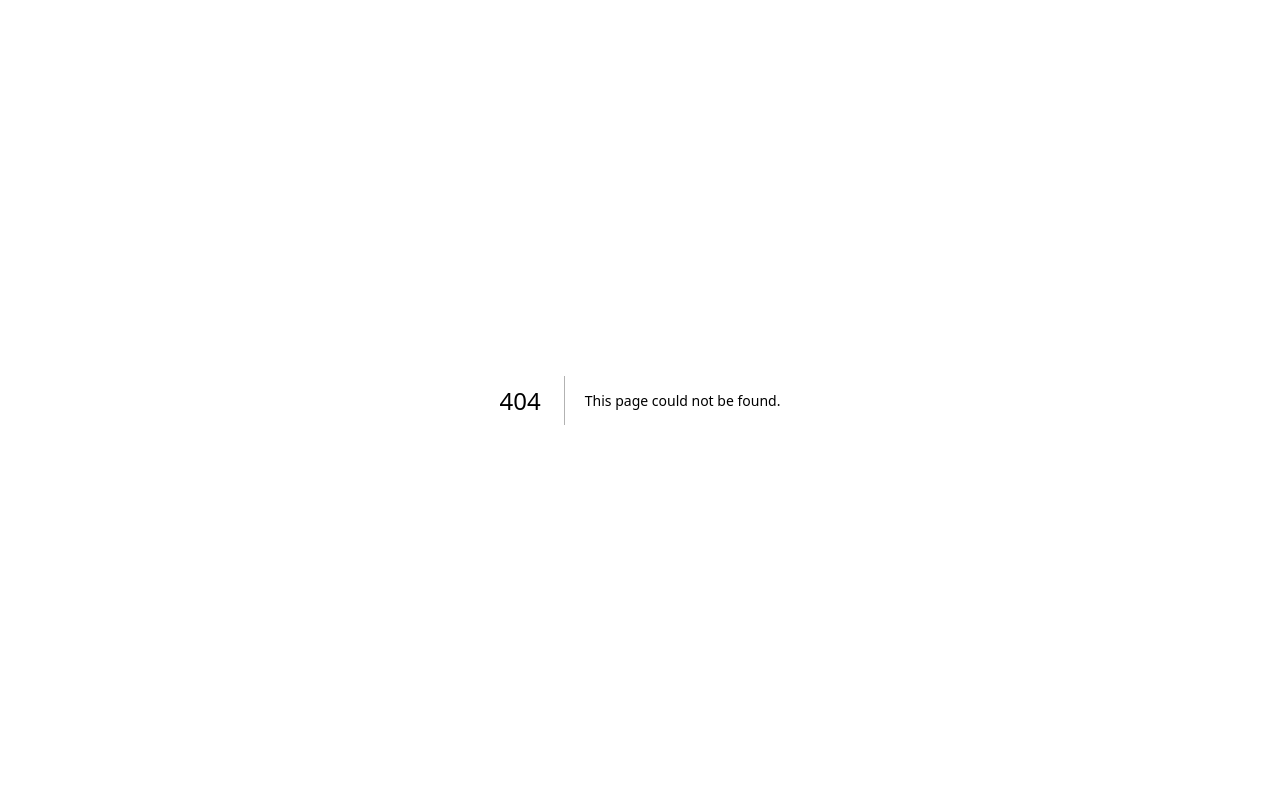
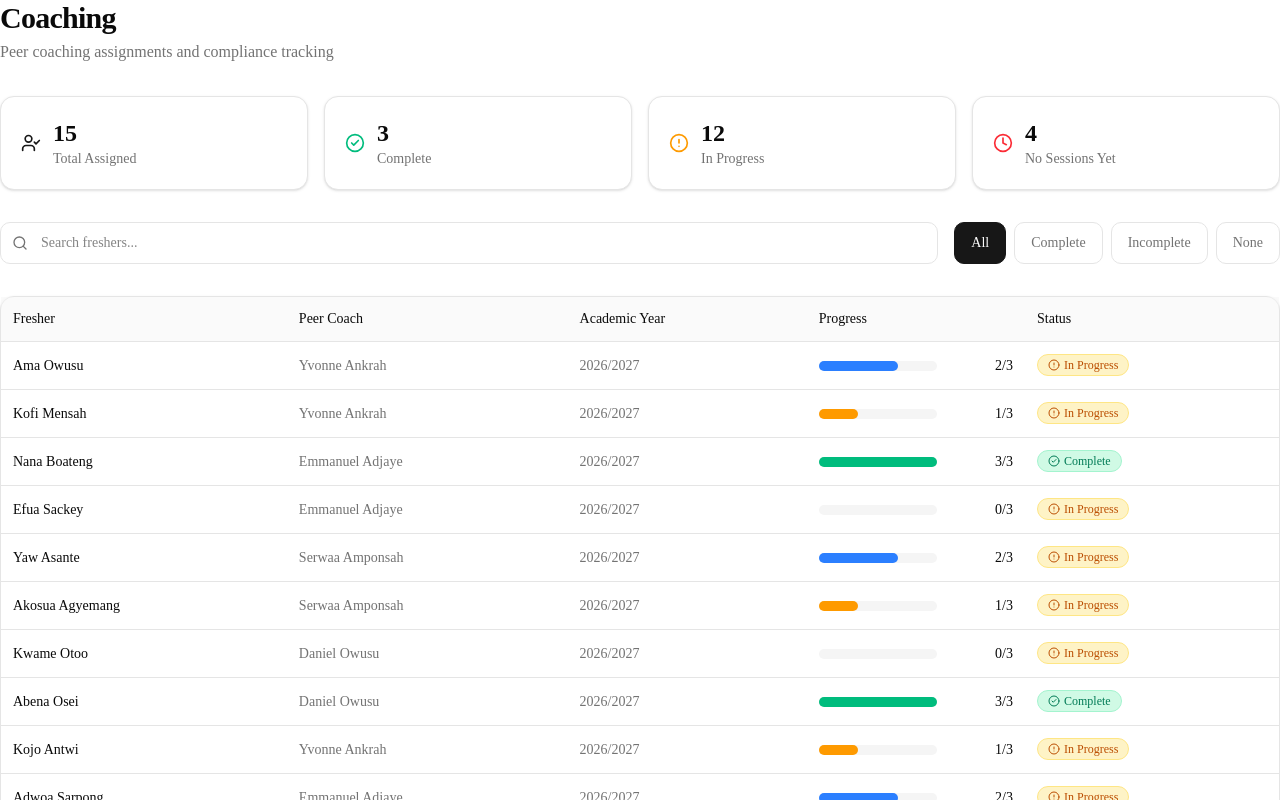
Before and after one commit to adoumouangnamouemmanuel/freshers_hub, a Next.js app in the folder apps/web/: page /dashboard/coaching in a window 1280 px wide. Before the commit this address had no page. Shown: the top 800 px of the page. Built offline with nearby package versions, Linux system fonts and the light colour scheme.

Commit message:
feat: coaching

```diff
--- /dev/null
+++ b/apps/web/app/dashboard/coaching/page.tsx
@@ -0,0 +1,204 @@
+"use client";
+
+import { useState } from "react";
+import {
+  Search,
+  Filter,
+  CheckCircle2,
+  AlertCircle,
+  Clock,
+  UserCheck,
+} from "lucide-react";
+import { mockCoachAssignments, mockSessions } from "@/lib/mock-data";
+
+function ProgressBar({ completed, required }: { completed: number; required: number }) {
+  const pct = Math.min((completed / required) * 100, 100);
+  const color =
+    pct >= 100
+      ? "bg-emerald-500"
+      : pct >= 66
+      ? "bg-blue-500"
+      : pct >= 33
+      ? "bg-amber-500"
+      : "bg-red-500";
+  return (
+    <div className="flex items-center gap-3">
+      <div className="flex-1 bg-muted rounded-full h-2.5">
+        <div
+          className={`${color} h-2.5 rounded-full transition-all`}
+          style={{ width: `${pct}%` }}
+        />
+      </div>
+      <span className="text-sm font-medium w-16 text-right">
+        {completed}/{required}
+      </span>
+    </div>
+  );
+}
+
+export default function CoachingPage() {
+  const [search, setSearch] = useState("");
+  const [filter, setFilter] = useState<string>("all");
+
+  const assignments = mockCoachAssignments.filter((a) => {
+    const matchesSearch = a.fresher_name
+      .toLowerCase()
+      .includes(search.toLowerCase());
+    if (filter === "all") return matchesSearch;
+    if (filter === "complete")
+      return matchesSearch && a.sessions_completed >= a.sessions_required;
+    if (filter === "incomplete")
+      return matchesSearch && a.sessions_completed < a.sessions_required;
+    if (filter === "none")
+      return matchesSearch && a.sessions_completed === 0;
+    return matchesSearch;
+  });
+
+  const totalComplete = assignments.filter(
+    (a) => a.sessions_completed >= a.sessions_required
+  ).length;
+  const totalIncomplete = assignments.filter(
+    (a) => a.sessions_completed < a.sessions_required
+  ).length;
+  const totalNone = assignments.filter(
+    (a) => a.sessions_completed === 0
+  ).length;
+
+  return (
+    <div className="space-y-8">
+      <div>
+        <h1 className="text-3xl font-bold tracking-tight">Coaching</h1>
+        <p className="text-muted-foreground mt-1">
+          Peer coaching assignments and compliance tracking
+        </p>
+      </div>
+
+      {/* Summary Cards */}
+      <div className="grid gap-4 grid-cols-1 sm:grid-cols-4">
+        <div className="rounded-xl border bg-card p-5 shadow-sm">
+          <div className="flex items-center gap-3">
+            <UserCheck className="w-5 h-5 text-primary" />
+            <div>
+              <p className="text-2xl font-bold">{assignments.length}</p>
+              <p className="text-sm text-muted-foreground">Total Assigned</p>
+            </div>
+          </div>
+        </div>
+        <div className="rounded-xl border bg-card p-5 shadow-sm">
+          <div className="flex items-center gap-3">
+            <CheckCircle2 className="w-5 h-5 text-emerald-500" />
+            <div>
+              <p className="text-2xl font-bold">{totalComplete}</p>
+              <p className="text-sm text-muted-foreground">Complete</p>
+            </div>
+          </div>
+        </div>
+        <div className="rounded-xl border bg-card p-5 shadow-sm">
+          <div className="flex items-center gap-3">
+            <AlertCircle className="w-5 h-5 text-amber-500" />
+            <div>
+              <p className="text-2xl font-bold">{totalIncomplete}</p>
+              <p className="text-sm text-muted-foreground">In Progress</p>
+            </div>
+          </div>
+        </div>
+        <div className="rounded-xl border bg-card p-5 shadow-sm">
+          <div className="flex items-center gap-3">
+            <Clock className="w-5 h-5 text-red-500" />
+            <div>
+              <p className="text-2xl font-bold">{totalNone}</p>
+              <p className="text-sm text-muted-foreground">No Sessions Yet</p>
+            </div>
+          </div>
+        </div>
+      </div>
+
+      {/* Filters */}
+      <div className="flex flex-col sm:flex-row gap-4">
+        <div className="relative flex-1">
+          <Search className="absolute left-3 top-1/2 -translate-y-1/2 w-4 h-4 text-muted-foreground" />
+          <input
+            type="text"
+            placeholder="Search freshers..."
+            value={search}
+            onChange={(e) => setSearch(e.target.value)}
+            className="w-full pl-10 pr-4 py-2.5 rounded-lg border bg-background text-sm focus:outline-none focus:ring-2 focus:ring-primary"
+          />
+        </div>
+        <div className="flex gap-2">
+          {["all", "complete", "incomplete", "none"].map((f) => (
+            <button
+              key={f}
+              onClick={() => setFilter(f)}
+              className={`px-4 py-2.5 rounded-lg text-sm font-medium border transition-colors ${
+                filter === f
+                  ? "bg-primary text-primary-foreground border-primary"
+                  : "bg-background text-muted-foreground hover:bg-accent"
+              }`}
+            >
+              {f.charAt(0).toUpperCase() + f.slice(1)}
+            </button>
+          ))}
+        </div>
+      </div>
+
+      {/* Assignments Table */}
+      <div className="rounded-xl border bg-card shadow-sm">
+        <div className="overflow-x-auto">
+          <table className="w-full text-sm">
+            <thead>
+              <tr className="border-b bg-muted/50">
+                <th className="text-left p-3 font-medium">Fresher</th>
+                <th className="text-left p-3 font-medium">Peer Coach</th>
+                <th className="text-left p-3 font-medium">Academic Year</th>
+                <th className="text-left p-3 font-medium">Progress</th>
+                <th className="text-left p-3 font-medium">Status</th>
+              </tr>
+            </thead>
+            <tbody>
+              {assignments.map((a) => {
+                const isComplete =
+                  a.sessions_completed >= a.sessions_required;
+                return (
+                  <tr key={a.id} className="border-b last:border-0 hover:bg-muted/30">
+                    <td className="p-3 font-medium">{a.fresher_name}</td>
+                    <td className="p-3 text-muted-foreground">
+                      {a.peer_coach_name}
+                    </td>
+                    <td className="p-3 text-muted-foreground">
+                      {a.academic_year}
+                    </td>
+                    <td className="p-3">
+                      <ProgressBar
+                        completed={a.sessions_completed}
+                        required={a.sessions_required}
+                      />
+                    </td>
+                    <td className="p-3">
+                      {isComplete ? (
+                        <span className="inline-flex items-center gap-1 px-2.5 py-0.5 rounded-full text-xs font-medium bg-emerald-100 text-emerald-700 border border-emerald-200">
+                          <CheckCircle2 className="w-3 h-3" />
+                          Complete
+                        </span>
+                      ) : (
+                        <span className="inline-flex items-center gap-1 px-2.5 py-0.5 rounded-full text-xs font-medium bg-amber-100 text-amber-700 border border-amber-200">
+                          <AlertCircle className="w-3 h-3" />
+                          In Progress
+                        </span>
+                      )}
+                    </td>
+                  </tr>
+                );
+              })}
+            </tbody>
+          </table>
+        </div>
+        {assignments.length === 0 && (
+          <div className="p-12 text-center text-muted-foreground">
+            No assignments found matching your search.
+          </div>
+        )}
+      </div>
+    </div>
+  );
+}
```
